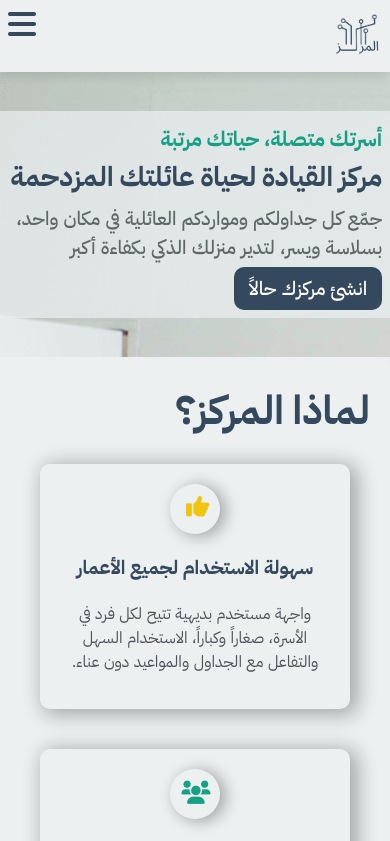
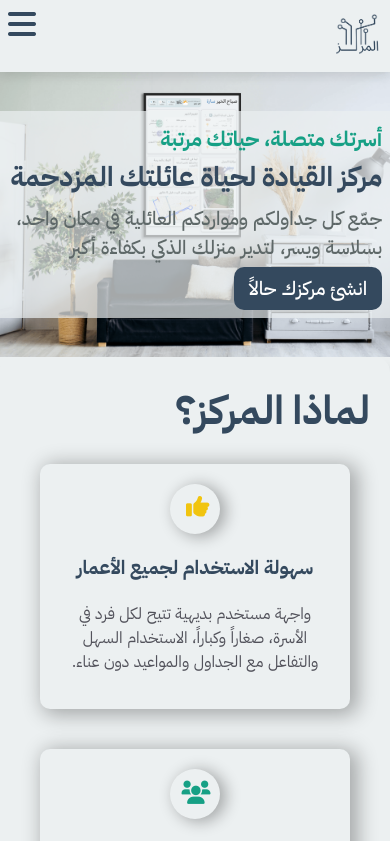
Before and after one commit to shahadmf/almarkz, a React (Create React App) app: page / in a window 390 px wide. Shown: the top 841 px of the page. Built offline with nearby package versions, Linux system fonts and the light colour scheme.

Commit message:
Hero background image design updated

```diff
--- a/src/styles/Hero.scss
+++ b/src/styles/Hero.scss
@@ -12,7 +12,7 @@
     padding: 5% 0%;
 
     @media (max-width: 768px) {
-      background-size: auto;
+      background-size: cover;
     }
   }
 
```
